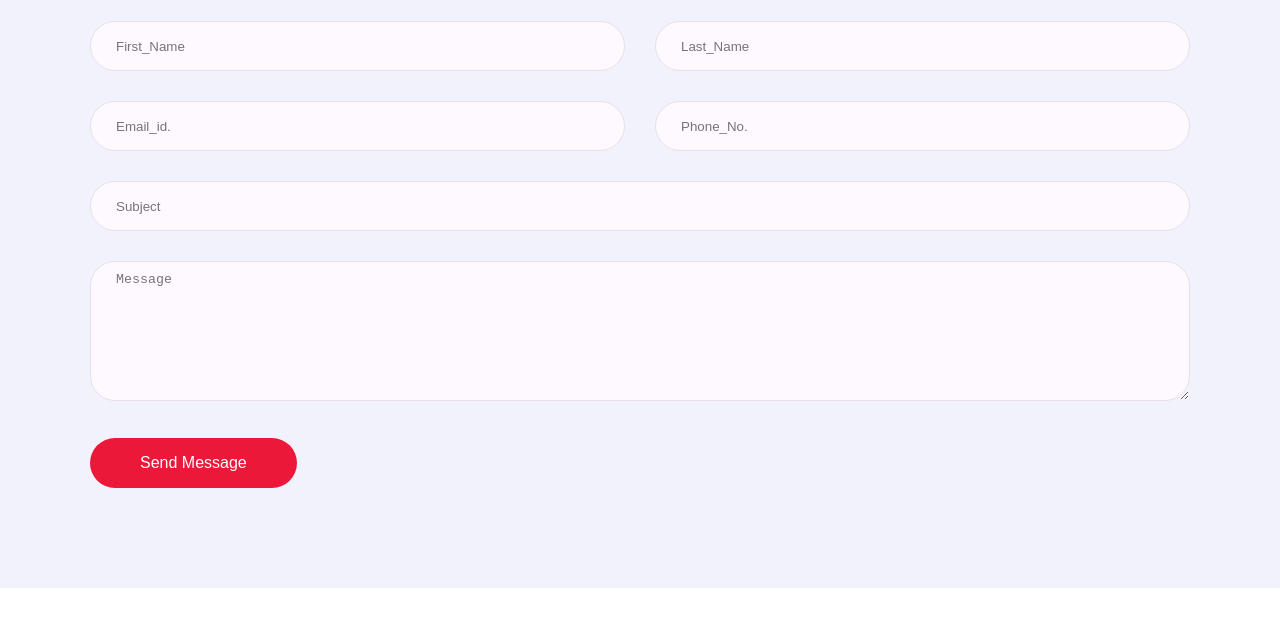
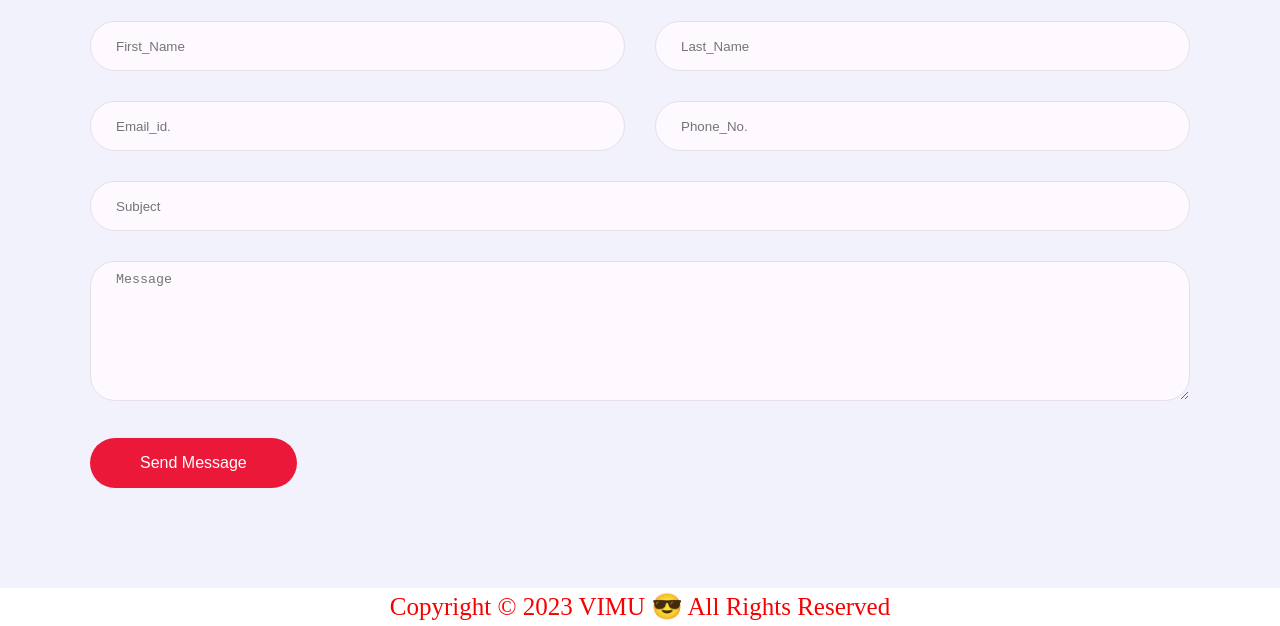
Before and after one commit to Vimugithub/Portfolio, a plain HTML site: page index.html in a window 1280 px wide. Shown: the part 5676-6302 px from the top of the page. Before the commit the page ends 6264 px from the top, so only its background shows below. Drawn offline with nearby package versions, Linux system fonts and the light colour scheme; a script that the page names is missing; a web font is replaced by a local one.

Commit message:
copyrights

```diff
--- a/color/style.css
+++ b/color/style.css
@@ -909,5 +909,5 @@ body, html {
   .copyright {
 	font-size: 25px;
 	text-align: center;
-	color: #2ecc71;
+	color: #f80000;
  }
--- a/index.html
+++ b/index.html
@@ -632,6 +632,9 @@
 	});
 </script>
 <script src="js/style-switcher.js"></script>
+<footer>
+	<p class="copyright">Copyright &copy; <script>document.write(new Date().getFullYear())</script> VIMU 😎 All Rights Reserved</p>
+  </footer>
 
 </body>
 </html>
```
